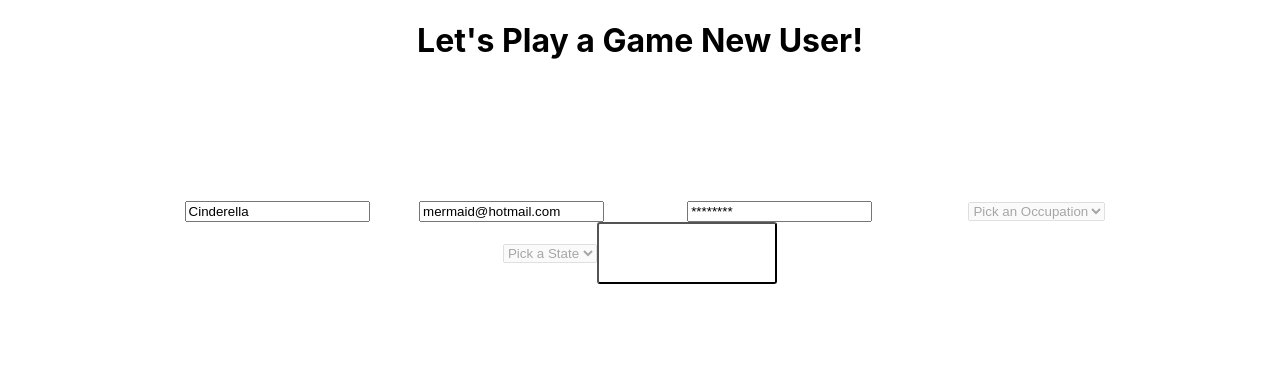
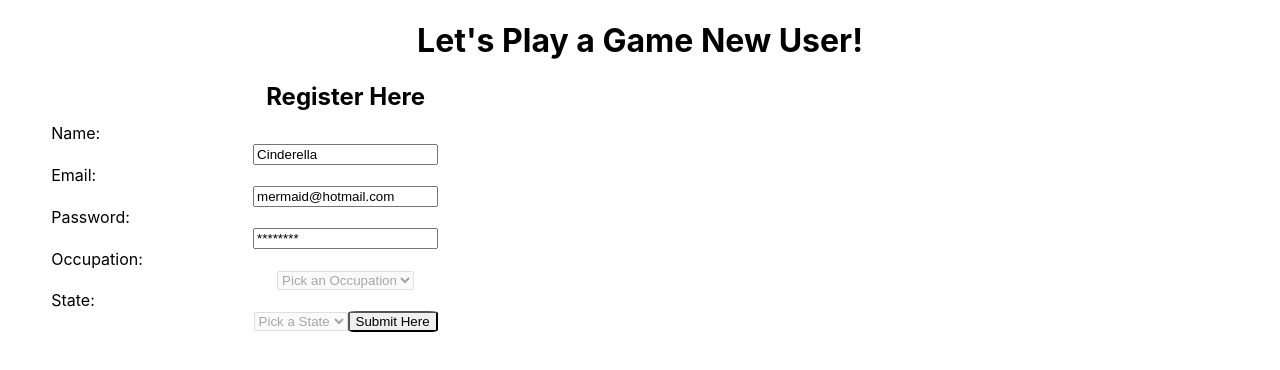
Before and after one commit to simonesquad/fetch-fe, a React (Create React App) app in the folder form/: page / in a window 1280 px wide. Shown: the top 370 px of the page. Built offline with nearby package versions, Linux system fonts and the light colour scheme; no server answers.

Commit message:
updating the form style

```diff
--- /dev/null
+++ b/form/src/Form.css
@@ -0,0 +1,20 @@
+.main {
+    width: 50vw;
+}
+form {
+    margin-left: 4vw;
+    display: flex;
+    flex-direction: column;
+}
+h2 {
+      margin: 0 auto 2% auto;
+    }
+label {
+    display: flex;
+}
+button {
+      border-radius: 10%;
+    }
+.error {
+      color: red;
+    }
--- a/form/src/Form.js
+++ b/form/src/Form.js
@@ -2,37 +2,9 @@ import React, { useState, useEffect } from 'react';
 import { useDispatch } from 'react-redux';
 import { useNavigate } from 'react-router-dom';
 import { toggleMain,  setErrors } from './store/actions/master';
-import styled from 'styled-components';
+import './Form.css';
 import axios from 'axios';
 import * as yup from 'yup';
-
-const PrettyForm = styled.div`
-  text-align: center;
-  color: white;
-  h2 {
-    margin: 0 auto 2% auto;
-  }
-  .input-container {
-    margin: 10% auto;
-  }
-  form {
-    margin: 7% 10%;
-  }
-  button {
-    background-color: var(--purple);
-    font-size: 1rem;
-    padding: 2% 4%;
-    border-radius: 3px;
-    color: white;
-    font-weight: bolder;
-    &:hover {
-      color: var(--aqua);
-    }
-  }
-  .error {
-    color: red;
-  }
-`
 
 const initialFormValues = {
     name: 'Cinderella',
@@ -189,7 +161,7 @@ export default function Form() {
     }, [formValues])
 
     return (
-    <PrettyForm>
+    <div className="main">
         <form onSubmit={onSubmit}>
             <div className='form container' >
                 <div className='form-group submit'>
@@ -255,7 +227,7 @@ export default function Form() {
             </div>
         </div>
     </form>
-</PrettyForm>
+</div>
 
     )
 }
```
